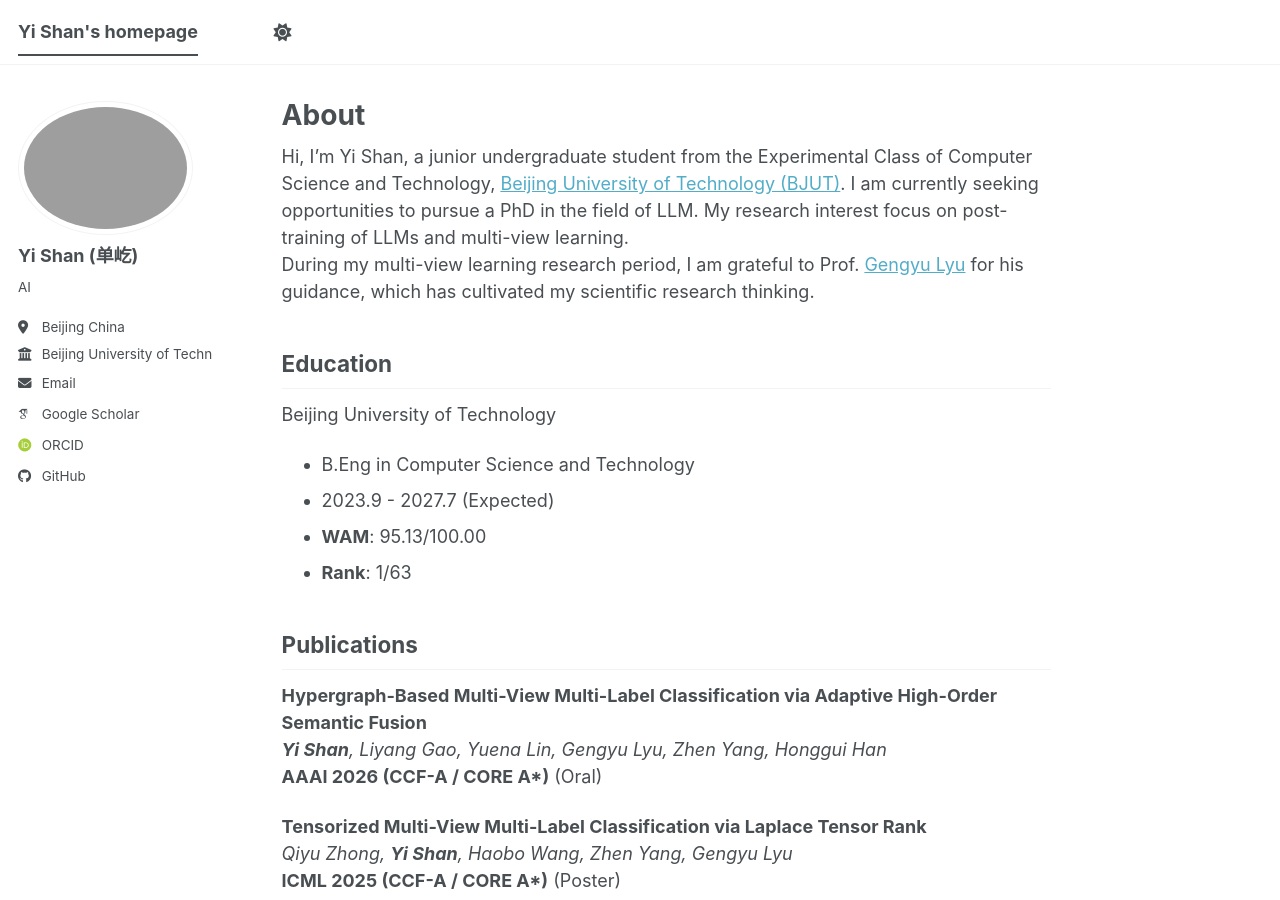
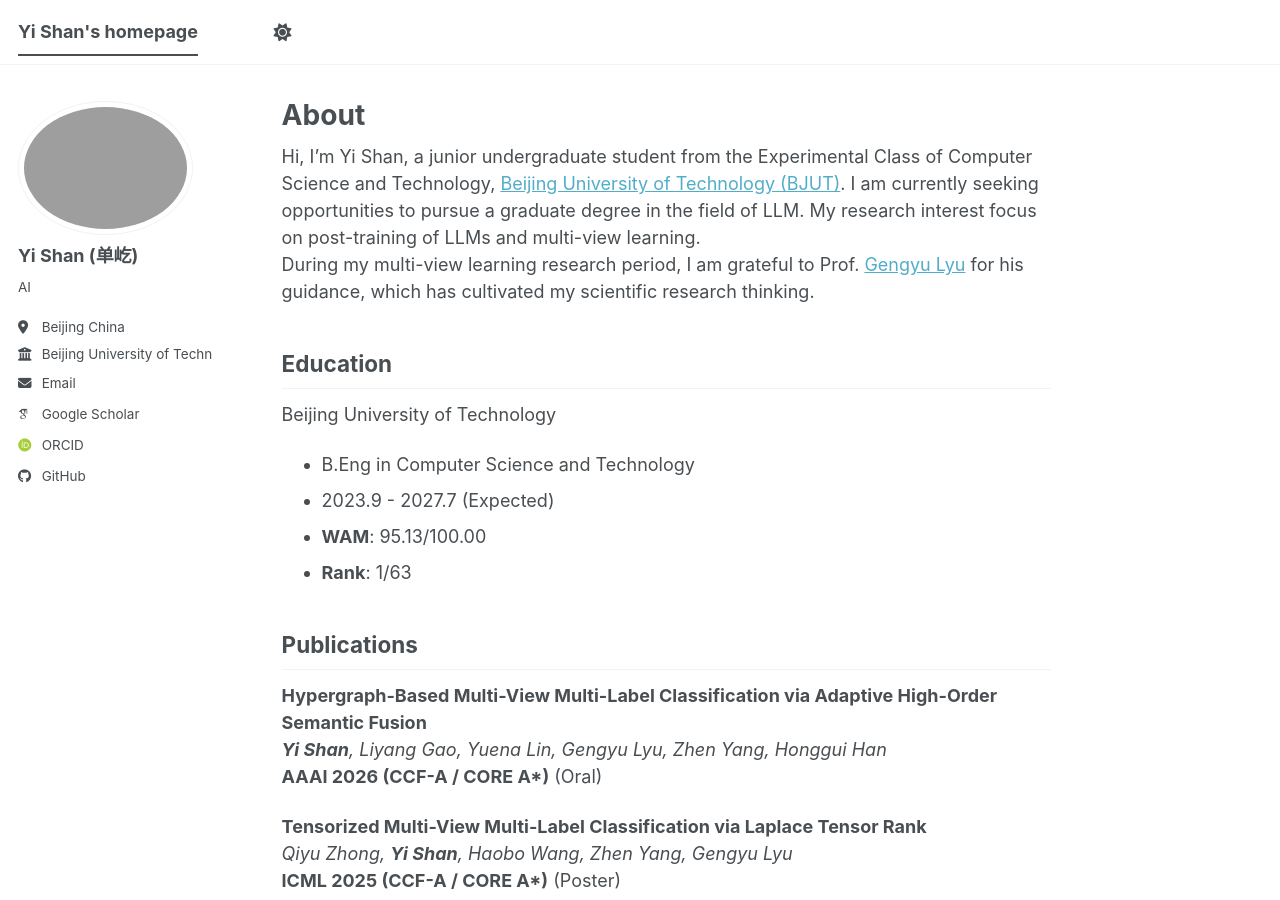
Before and after one commit to YiShan05/yishan05.github.io, a Jekyll site: the page built from _pages/about.md, in a window 1280 px wide and 900 px high. Built offline with Jekyll 4.4.1, drawn with Linux system fonts in a browser that asks for light colours; some web fonts are replaced; a script bundle is joined from its source files by our own code; library files that are not in the unit come from our copies.

Commit message:
Update about.md

```diff
--- a/_pages/about.md
+++ b/_pages/about.md
@@ -7,7 +7,7 @@
   - /about.html
 ---
 
-Hi, I'm Yi Shan, a junior undergraduate student from the Experimental Class of Computer Science and Technology, [Beijing University of Technology (BJUT)](https://www.bjut.edu.cn). I am currently seeking opportunities to pursue a PhD in the field of LLM. My research interest focus on post-training of LLMs and multi-view learning.
+Hi, I'm Yi Shan, a junior undergraduate student from the Experimental Class of Computer Science and Technology, [Beijing University of Technology (BJUT)](https://www.bjut.edu.cn). I am currently seeking opportunities to pursue a graduate degree in the field of LLM. My research interest focus on post-training of LLMs and multi-view learning.
 During my multi-view learning research period, I am grateful to Prof. [Gengyu Lyu](https://gengyulyu.github.io/homepage/) for his guidance, which has cultivated my scientific research thinking.
 
 ## Education
```
